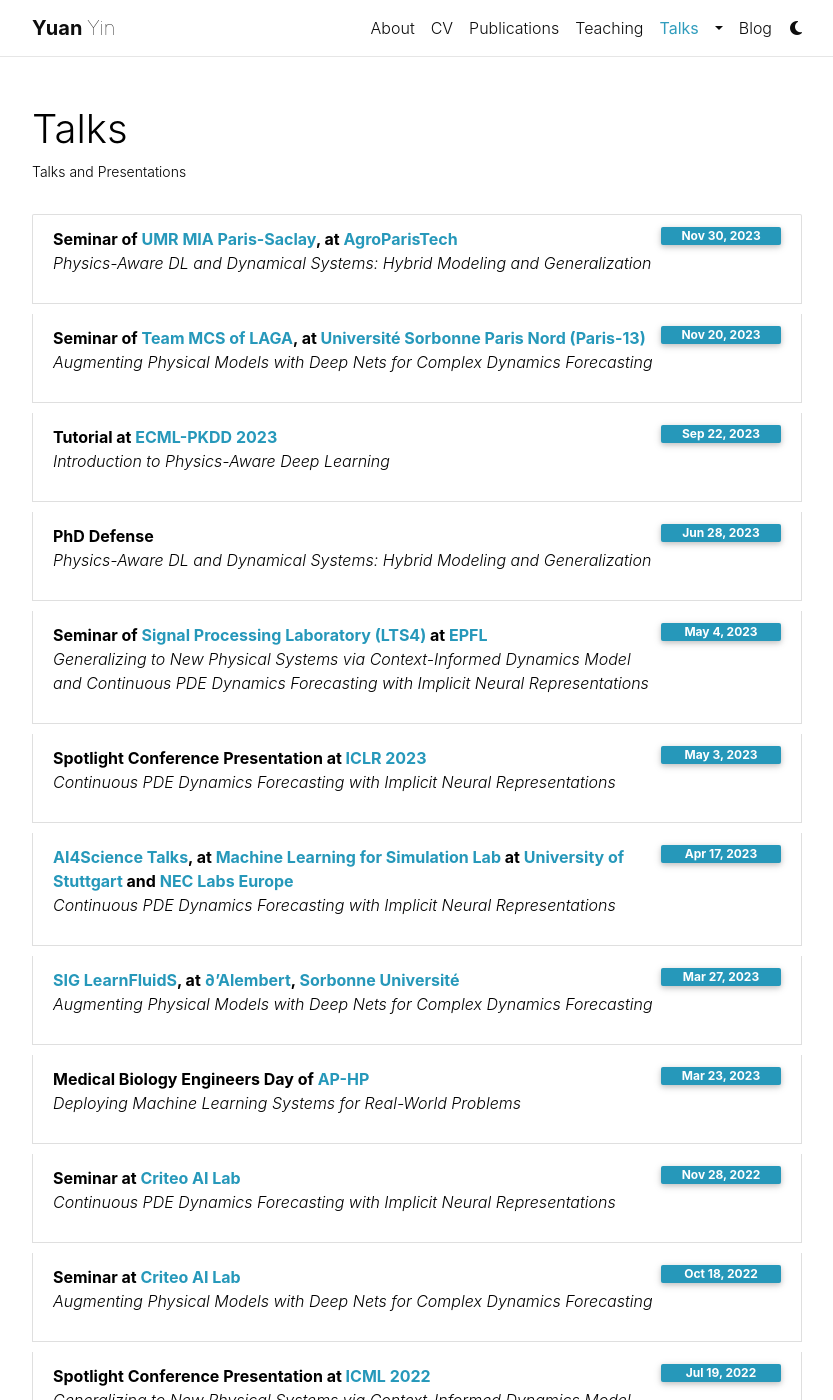
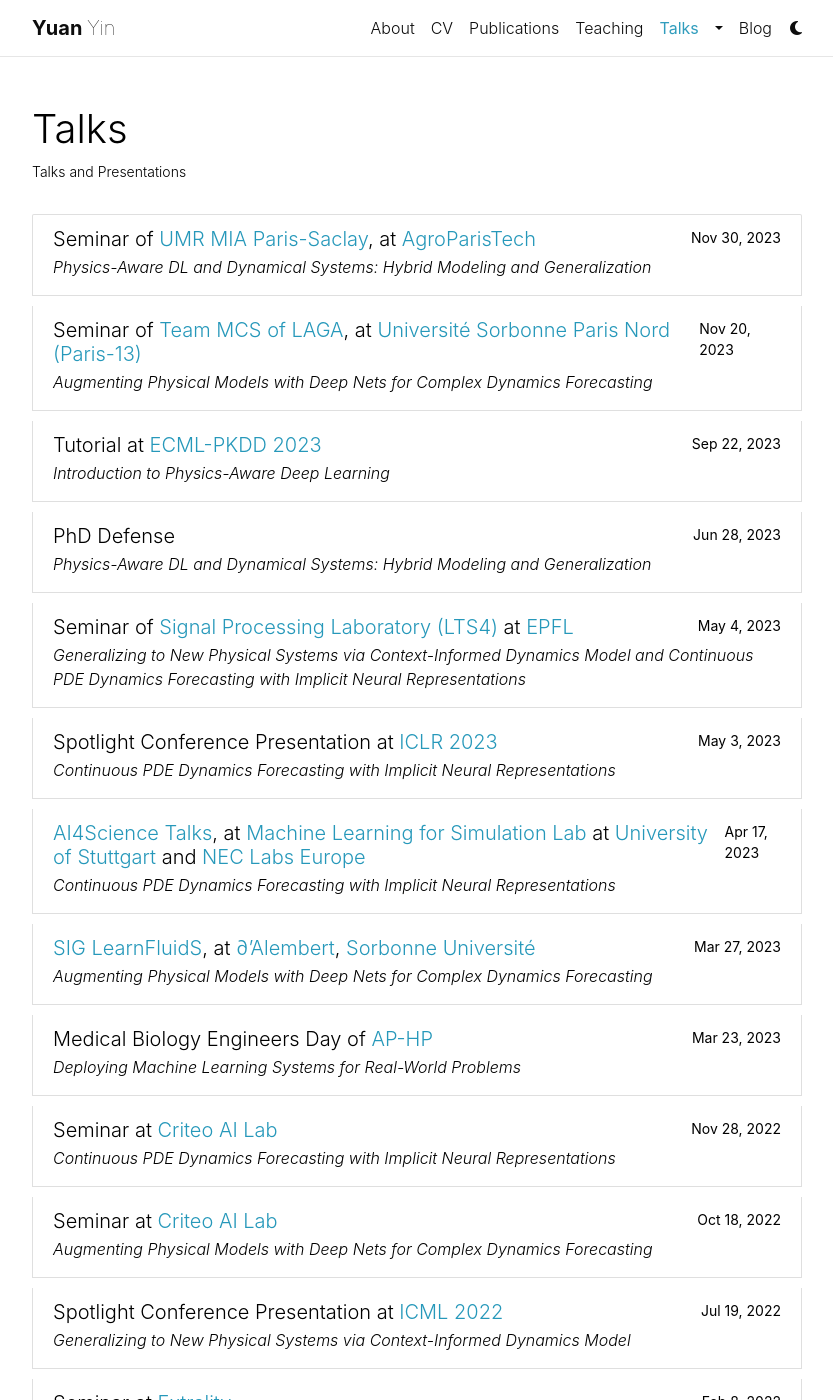
Before and after one commit to yuan-yin/yuan-yin.github.io, a Jekyll site: the page built from _pages/talks.md, in a window 1280 px wide and 1400 px high. Shown: the whole window, without its empty margins (223-1056 px from the left). Built offline with Jekyll 4.4.1, drawn with Linux system fonts in a browser that asks for light colours; comment, search, counter and statistics services are not loaded; a style sheet for code colours, icons or effects is not loaded; some of the changed text lies outside the part shown.

Commit message:
change talk format

```diff
--- a/_includes/talks.html
+++ b/_includes/talks.html
@@ -1,8 +1,8 @@
 <!-- _includes/talks.html -->
-  <li class="list-group-item d-flex justify-content-between align-items-start">
-    <div class="ms-2 me-auto">
-      <div class="font-weight-bold">{{ talk.title }}</div>
-      <p class="font-italic">{{ talk.description }}</p>
+  <li class="list-group-item align-items-start">
+    <div class="d-flex justify-content-between">
+      <h5 class="mb-1">{{ talk.title }}</h5>
+      <small>{{ talk.date | date: "%b %-d, %Y" }}</small>
     </div>
-    <span class="badge" style="min-width: 120px;">{{ talk.date | date: "%b %-d, %Y" }}</span>
+    <p class="mb-1 font-italic">{{ talk.description }}</p>
   </li>
```
